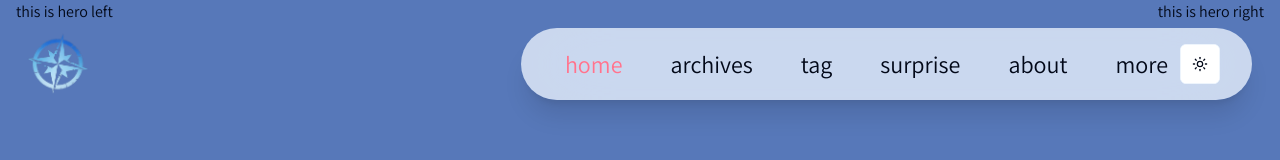
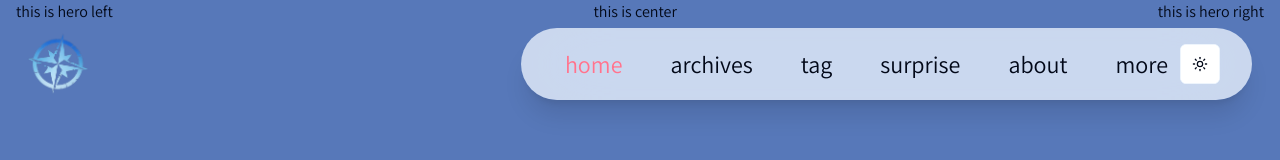
Before and after one commit to moyukingS/blog, a Next.js app: page / in a window 1280 px wide. Shown: the top 160 px of the page. Built offline with nearby package versions, Linux system fonts and the light colour scheme.

Commit message:
fix🐛:  Fix hero children null

```diff
--- a/app/page.tsx
+++ b/app/page.tsx
@@ -80,7 +80,9 @@ export default function Home() {
   ];
   return (
     <main className="min-h-screen bg-taki-200 dark:bg-sakiko-950">
-      <Hero></Hero>
+      <Hero>
+        <div>this is center</div>
+      </Hero>
 
       <div className="container mt-4 grid grid-cols-1 gap-10 sm:grid-cols-2 md:grid-cols-3 lg:grid-cols-4 xl:grid-cols-4">
         {fakeData.map((item, index) => {
```
